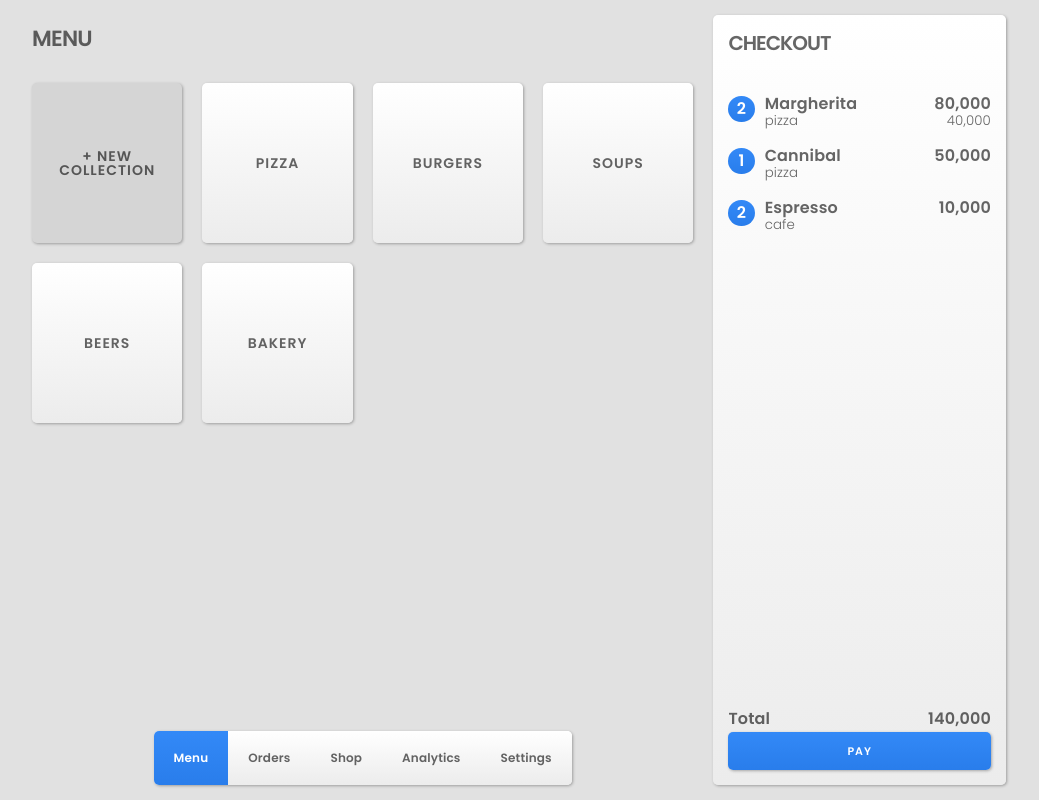
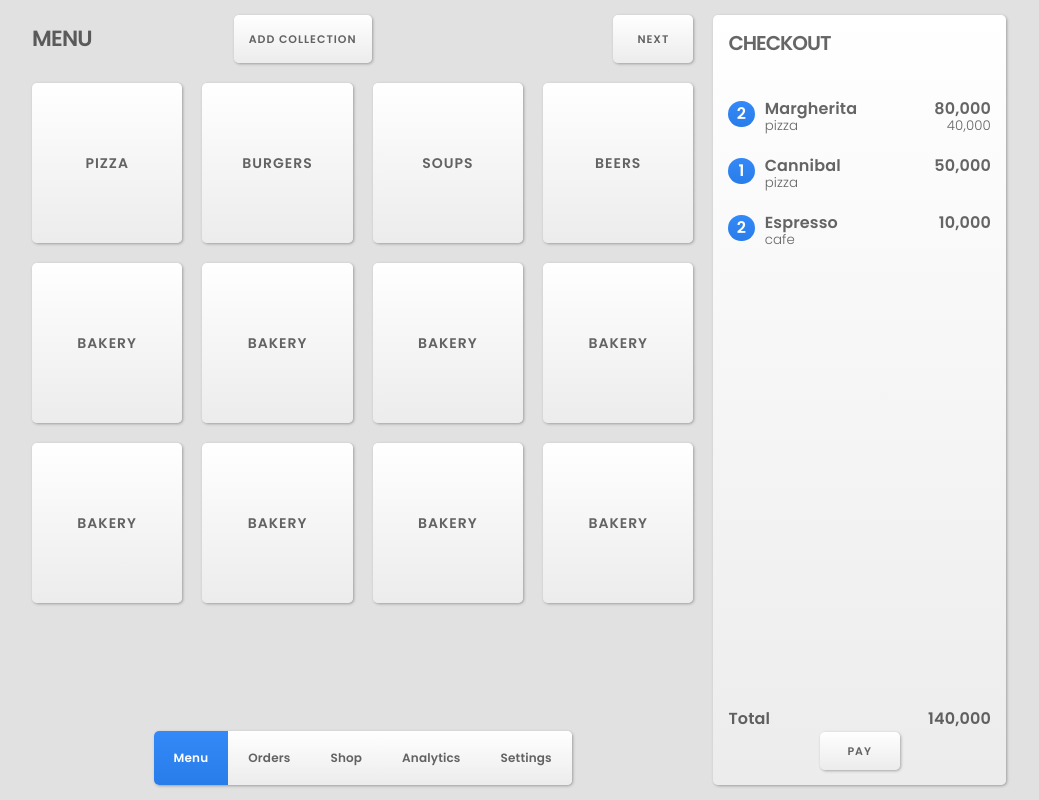
Before and after one commit to aiibe/salepoint, a React (Vite) app: page / in a window 1280 px wide. Shown: the whole page, without its empty margins (131-1170 px from the left). Built offline with nearby package versions, Linux system fonts and the light colour scheme.

Commit message:
add screens

```diff
--- a/src/App.jsx
+++ b/src/App.jsx
@@ -1,7 +1,6 @@
 import React from 'react'
-import Navigato from './Navigato'
 import Checkout from './Checkout'
-import HomePanel from './HomePanel'
+import MenuPage from './screens/MenuPage'
 
 import { BrowserRouter, Switch, Route } from 'react-router-dom'
 import ProductPanel from './ProductPanel'
@@ -13,13 +12,12 @@ export default () => {
 		<BrowserRouter>
 			<div className='app'>
 				<div className='content'>
-					<Navigato />
 					<Switch>
 						<Route path='/:id'>
 							<ProductPanel />
 						</Route>
 						<Route path='/'>
-							<HomePanel />
+							<MenuPage />
 						</Route>
 					</Switch>
 					<div className='footer'>
--- a/src/HomePanel.jsx
+++ /dev/null
@@ -1,49 +0,0 @@
-import React, { useState } from 'react'
-import Button from './elements/Button'
-import Panel from './elements/Panel'
-import Modal from './elements/Modal'
-
-const items = [
-	{ name: 'Pizza', path: '/pizza' },
-	{ name: 'Burgers', path: '/burgers' },
-	{ name: 'Soups', path: '/soup' },
-	{ name: 'Beers', path: '/beers' },
-	{ name: 'Bakery', path: '/bakery' },
-]
-
-export default () => {
-	const [modal, setModal] = useState(false)
-	console.log('HomePanel render')
-	return (
-		<Panel>
-			<div className='grid'>
-				<div className='cell'>
-					<button className='card add' onClick={() => setModal(true)}>
-						+ New collection
-					</button>
-				</div>
-				{items.map((i, id) => {
-					return (
-						<div className='cell' key={id}>
-							<Button item={i}>{i.name}</Button>
-						</div>
-					)
-				})}
-			</div>
-			{modal && (
-				<Modal close={() => setModal(false)}>
-					<div className='form'>
-						<div className='body'>
-							<label>New collection</label>
-							<input type='text' placeholder='Name' autoFocus />
-						</div>
-						<div className='footer'>
-							<Button>Cancel</Button>
-							<Button>Okay</Button>
-						</div>
-					</div>
-				</Modal>
-			)}
-		</Panel>
-	)
-}
--- a/src/ProductPanel.jsx
+++ b/src/ProductPanel.jsx
@@ -21,23 +21,29 @@ const items = [
 ]
 
 export default ({ grid = 10 }) => {
-	let [next, setNext] = useState(items.length % grid)
-	let location = useLocation()
-	let { name } = location.state
+	let [anchor, setAnchor] = useState(0)
 
 	function renderItems() {
-		let count
-		let childs = []
-
-		for (count = 0; count < grid; count++) {
-			childs.push(
+		let children = []
+		for (let count = anchor; count < items.length; ++count) {
+			if (count == grid) break
+			children.push(
 				<div className='cell' key={`a1-${count}`}>
 					<Button item={items[count]}>{items[count].name}</Button>
 				</div>
 			)
 		}
+		return children
+	}
 
-		return childs
+	function renderNextButton() {
+		return (
+			items.length >= grid && (
+				<div className='cell'>
+					<button className='card add'>Next</button>
+				</div>
+			)
+		)
 	}
 
 	return (
@@ -47,9 +53,7 @@ export default ({ grid = 10 }) => {
 					<button className='card add'>+ New item</button>
 				</div>
 				{renderItems()}
-				<div className='cell'>
-					<button className='card add'>Next</button>
-				</div>
+				{renderNextButton()}
 			</div>
 		</Panel>
 	)
--- a/src/elements/Button.jsx
+++ b/src/elements/Button.jsx
@@ -1,16 +1,8 @@
 import React from 'react'
-import { useHistory } from 'react-router-dom'
 
-export default ({ children, item, className }) => {
-	let history = useHistory()
-
-	function press() {
-		const location = { pathname: item.path, state: { ...item } }
-		history.push(location)
-	}
-
+export default ({ children, onClick, disabled = false }) => {
 	return (
-		<button className={className || 'card'} onClick={press}>
+		<button className={'card'} onClick={() => onClick()} disabled={disabled}>
 			{children}
 		</button>
 	)
--- a/src/elements/ButtonIcon.jsx
+++ b/src/elements/ButtonIcon.jsx
@@ -1,15 +1,9 @@
 import React from 'react'
 import { useHistory } from 'react-router-dom'
 
-export default ({ children, path }) => {
-	let history = useHistory()
-
-	function navigateTo() {
-		history.push(path)
-	}
-
+export default ({ children, onClick }) => {
 	return (
-		<button className='with-icon' onClick={navigateTo}>
+		<button className='with-icon' onClick={() => onClick()}>
 			{children}
 		</button>
 	)
--- /dev/null
+++ b/src/screens/MenuPage.jsx
@@ -0,0 +1,127 @@
+import React, { useState, useEffect } from 'react'
+import { useHistory } from 'react-router-dom'
+import Button from '../elements/Button'
+import Panel from '../elements/Panel'
+import Modal from '../elements/Modal'
+
+const _collections = [
+	{ name: 'Pizza', path: '/pizza' },
+	{ name: 'Burgers', path: '/burgers' },
+	{ name: 'Soups', path: '/soup' },
+	{ name: 'Beers', path: '/beers' },
+	{ name: 'Bakery', path: '/bakery' },
+	{ name: 'Bakery', path: '/bakery' },
+	{ name: 'Bakery', path: '/bakery' },
+	{ name: 'Bakery', path: '/bakery' },
+	{ name: 'Bakery', path: '/bakery' },
+	{ name: 'Bakery', path: '/bakery' },
+	{ name: 'Bakery', path: '/bakery' },
+	{ name: 'Bakery', path: '/bakery' },
+	{ name: 'Coffee', path: '/bakery' },
+	{ name: 'Donuts', path: '/bakery' },
+	{ name: 'Burgers', path: '/burgers' },
+	{ name: 'Soups', path: '/soup' },
+	{ name: 'Beers', path: '/beers' },
+	{ name: 'Bakery', path: '/bakery' },
+	{ name: 'Bakery', path: '/bakery' },
+	{ name: 'Bakery', path: '/bakery' },
+	{ name: 'Bakery', path: '/bakery' },
+	{ name: 'Bakery', path: '/bakery' },
+	{ name: 'Bakery', path: '/bakery' },
+	{ name: 'Bakery', path: '/bakery' },
+	{ name: 'Bakery', path: '/bakery' },
+	{ name: 'Coffee', path: '/bakery' },
+	{ name: 'Donuts', path: '/bakery' },
+]
+
+function paginate(items) {
+	let pages = []
+	let page = []
+	for (let i = 0; i < items.length; ++i) {
+		if (page.length == 12) {
+			pages.push(page)
+			page = []
+		}
+		page.push(items[i])
+	}
+	pages.push(page)
+	return pages
+}
+
+export default () => {
+	const [modal, setModal] = useState(false)
+	const [collections, setCollections] = useState([])
+	const [currentPage, setCurrentPage] = useState(0)
+
+	useEffect(() => {
+		// Paginate collections
+		setCollections([...paginate(_collections)])
+	}, [])
+
+	function renderCollections() {
+		let history = useHistory()
+
+		if (collections.length > 0) {
+			return collections[currentPage].map((i, id) => {
+				return (
+					<div className='cell' key={id}>
+						<Button onClick={() => history.push(i.path)}>{i.name}</Button>
+					</div>
+				)
+			})
+		}
+	}
+
+	function renderNavigation() {
+		if (collections.length > 0) {
+			return (
+				<div className='item nextback'>
+					{currentPage !== 0 && (
+						<Button
+							onClick={() => setCurrentPage((current) => current - 1)}
+							disabled={currentPage == 0}
+						>
+							Back
+						</Button>
+					)}
+
+					{currentPage + 1 !== collections.length && (
+						<Button onClick={() => setCurrentPage((current) => current + 1)}>
+							Next
+						</Button>
+					)}
+				</div>
+			)
+		}
+	}
+
+	console.log('HomePanel render')
+	return (
+		<Panel>
+			<div className='nav'>
+				<div className='item current'>
+					<h4>Menu</h4>
+				</div>
+				<div className='item'>
+					<Button onClick={() => setModal(true)}>Add collection</Button>
+				</div>
+				{renderNavigation()}
+			</div>
+			<div className='grid'>{renderCollections()}</div>
+			{modal && (
+				<Modal close={() => setModal(false)}>
+					<div className='form'>
+						<div className='body'>
+							<label>New collection</label>
+							<input type='text' placeholder='Name' autoFocus />
+						</div>
+						<div className='footer'>
+							<Button>Cancel</Button>
+							<Button>Okay</Button>
+						</div>
+					</div>
+				</Modal>
+			)}
+		</Panel>
+	)
+}
--- a/src/scss/global.scss
+++ b/src/scss/global.scss
@@ -32,6 +32,10 @@ input[type='text'] {
 	border: 0;
 }
 
+button:disabled {
+	// opacity: 0.3;
+}
+
 button,
 .button {
 	display: flex;
@@ -44,6 +48,7 @@ button,
 	font-family: $fonts;
 	padding: 0 1.5rem;
 	color: inherit;
+	min-width: 8rem;
 
 	&.with-icon {
 		justify-content: space-between;
@@ -80,6 +85,16 @@ svg {
 		display: flex;
 		align-items: center;
 		height: inherit;
+	}
+
+	.nextback {
+		display: flex;
+		justify-content: flex-end;
+		min-width: 180px;
+
+		button {
+			margin-left: 1rem;
+		}
 	}
 
 	h4 {
@@ -167,7 +182,7 @@ svg {
 				font-weight: 600;
 				align-items: flex-start;
 				line-height: 1;
-				margin: 2rem 0;
+				margin: 2.5rem 0;
 
 				.quantity {
 					min-width: 10%;
```
Also changed, not shown: src/AnalyticPage.jsx (added), src/Navigation.jsx (renamed from src/Navigato.jsx), src/OrderPage.jsx (added).
